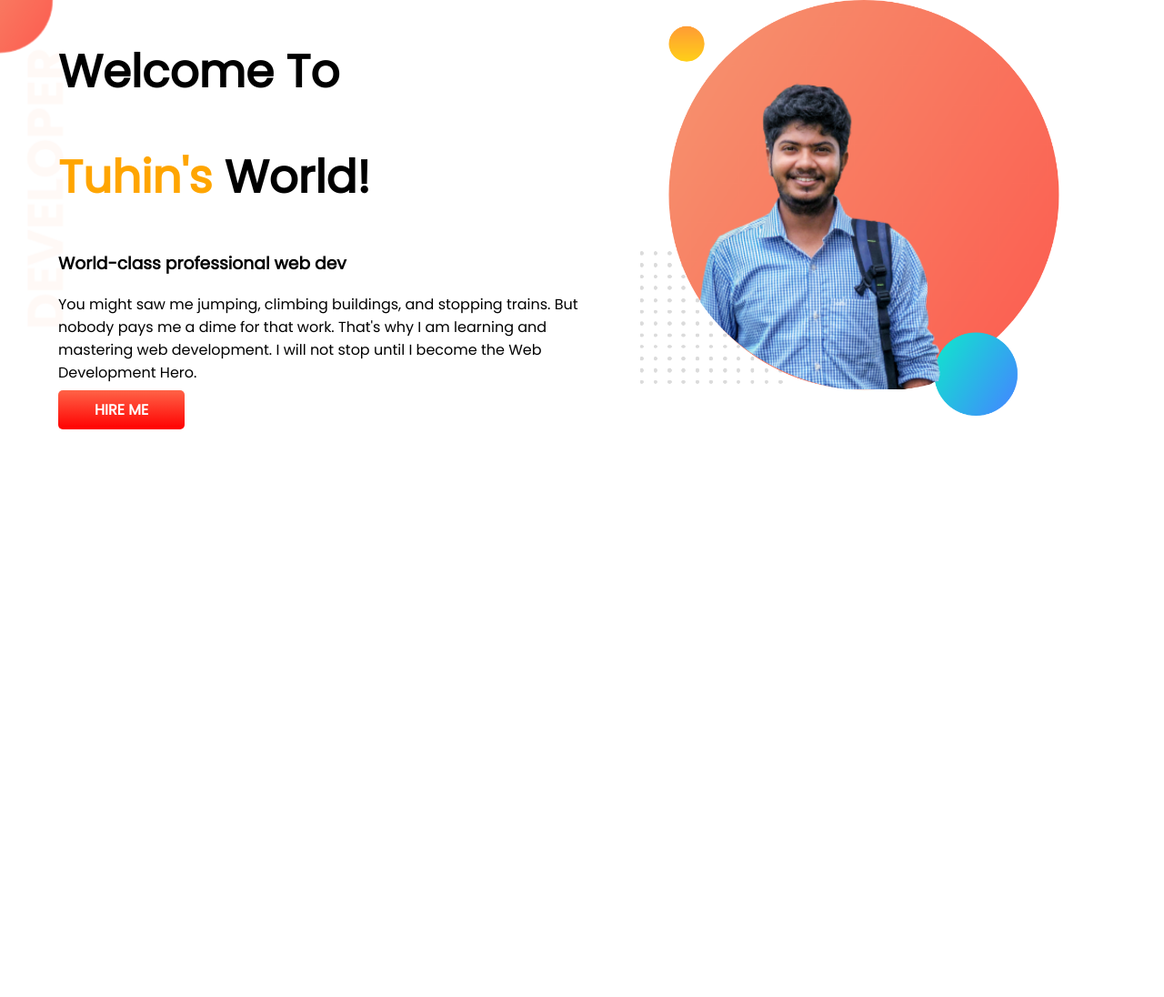
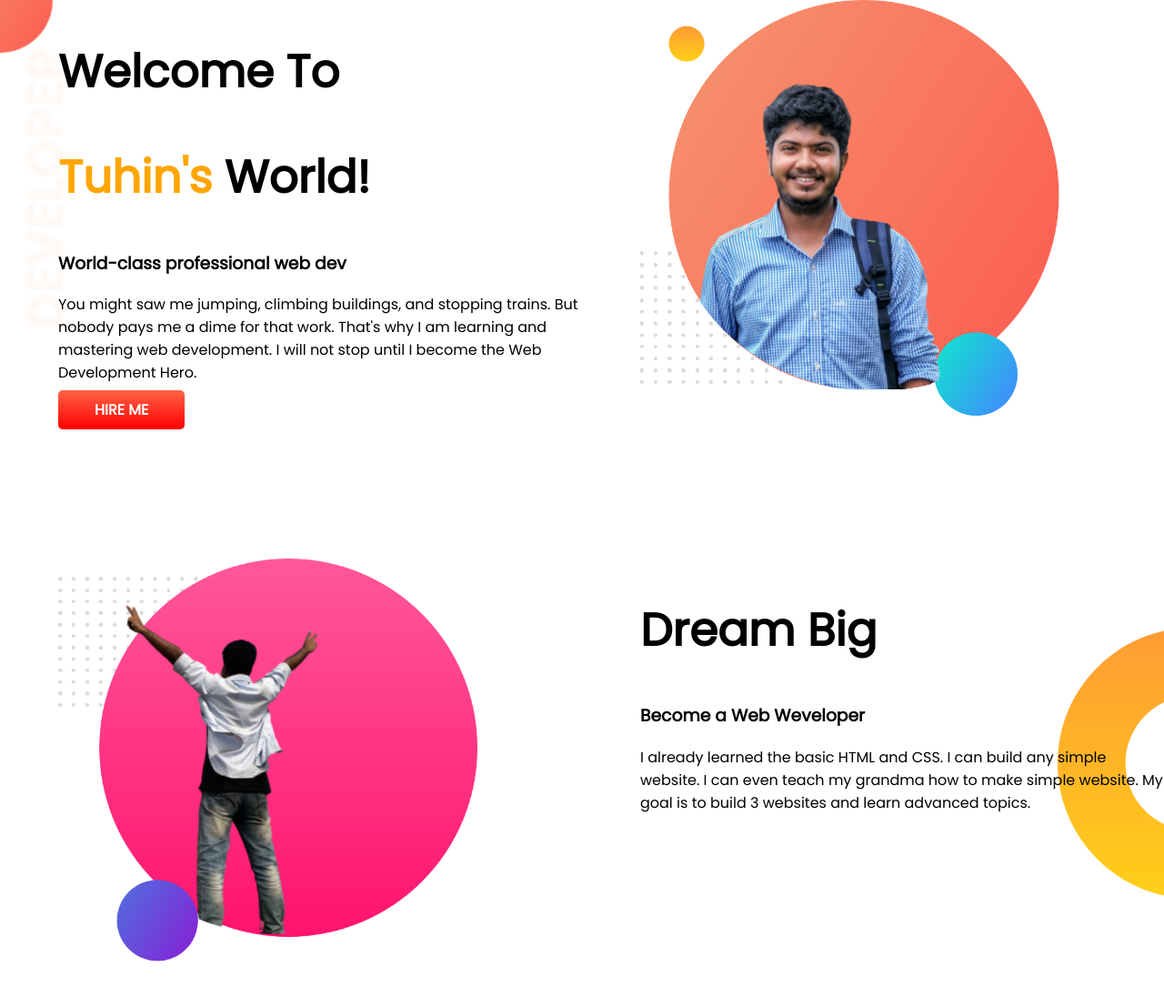
Before and after one commit to tzz-tuhin/developer-portfolio, a plain HTML site: page index.html in a window 1280 px wide. Shown: the whole page at 91% size. Before the commit the page ends 800 px from the top, so only its background shows below. Drawn offline with Linux system fonts and the light colour scheme.

Commit message:
New Section Added

```diff
--- a/index.html
+++ b/index.html
@@ -33,6 +33,21 @@
 
     </section>
 
+    <section class="dream-big">
+
+        <div class="half-width">
+            <img src="images/dreame-big-my-bg.png" alt="">
+        </div>
+        <div class="half-width">
+            <h1>Dream Big</h1>
+            <h3>Become a Web Weveloper</h3>
+            <p>
+                I already learned the basic HTML and CSS. I can build any simple website. I can even teach my grandma how to make simple website. My goal is to build 3 websites and learn advanced topics.
+            </p>
+        </div>
+
+    </section>
+
 </body>
 
 </html>
--- a/style.css
+++ b/style.css
@@ -10,6 +10,7 @@ h1{
 }
 section{
     display: flex;
+    margin-bottom: 150px;
 }
 .half-width{
     width: 50%;
@@ -30,3 +31,8 @@ section{
     background-image: url(images/top-banner.png);
     background-repeat: no-repeat;
 }
+.dream-big{
+    background-image: url(images/dream-bg.png);
+    background-repeat: no-repeat;
+    background-position: right;
+}
```
Also changed, not shown: images/dreame-big-my-bg.png (added).
